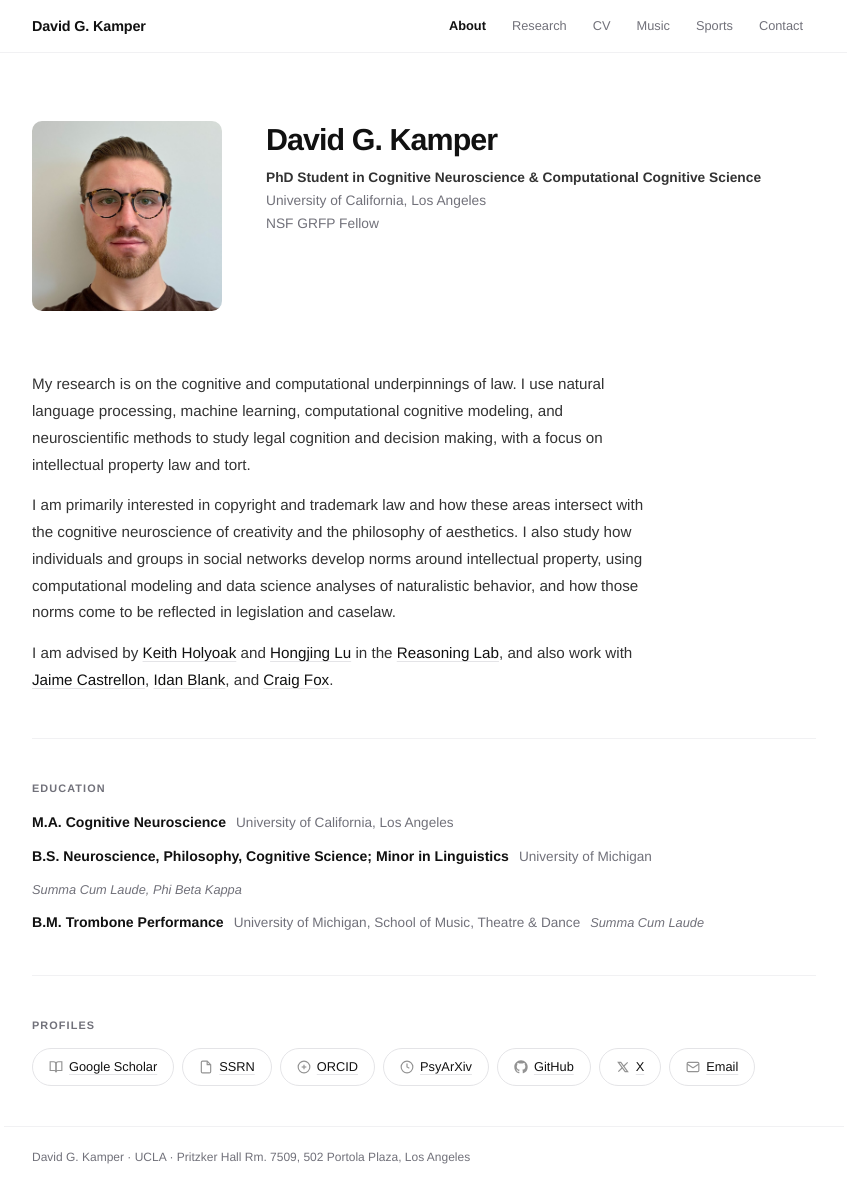
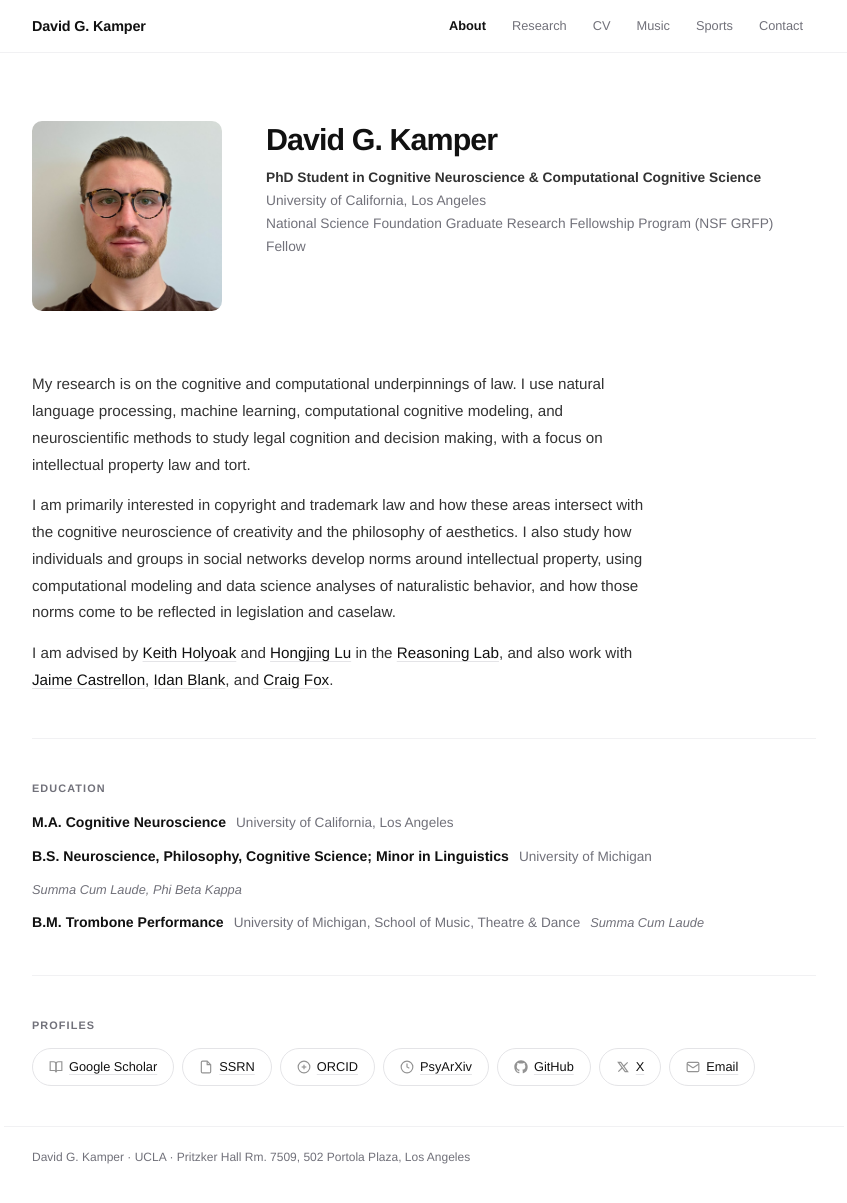
Before and after one commit to dgkamper/dgkamper.github.io, a Jekyll site: the page built from index.html, in a window 1280 px wide and 1203 px high. Shown: the whole window, without its empty margins (216-1063 px from the left). Built offline with Jekyll 4.4.1, drawn with Linux system fonts in a browser that asks for light colours.

Commit message:
Update NSF GRFP Fellow description in index.html

```diff
--- a/index.html
+++ b/index.html
@@ -13,7 +13,7 @@ nav: about
       <div class="role-block">
         <span class="role-title">PhD Student in Cognitive Neuroscience &amp; Computational Cognitive Science</span><br>
         University of California, Los Angeles<br>
-        NSF GRFP Fellow
+        National Science Foundation Graduate Research Fellowship Program (NSF GRFP) Fellow
       </div>
 
       <!--
```
